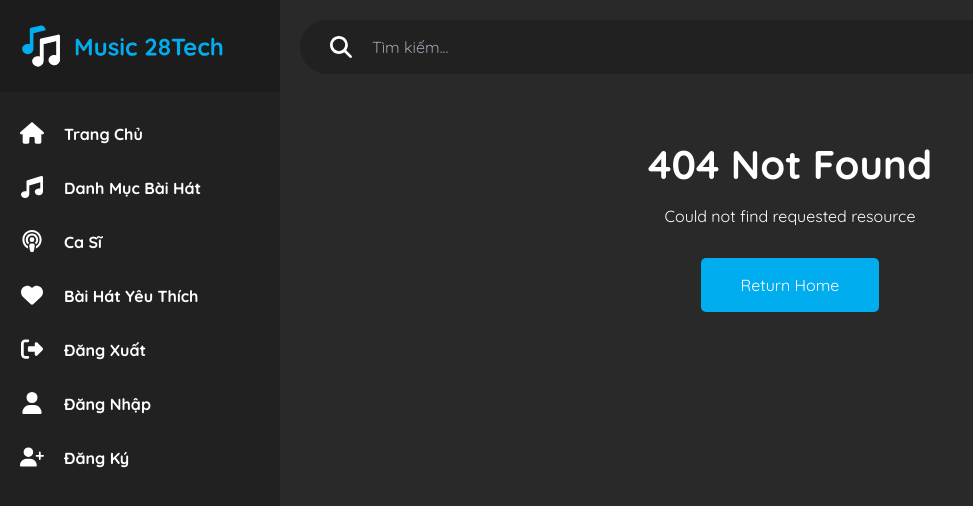
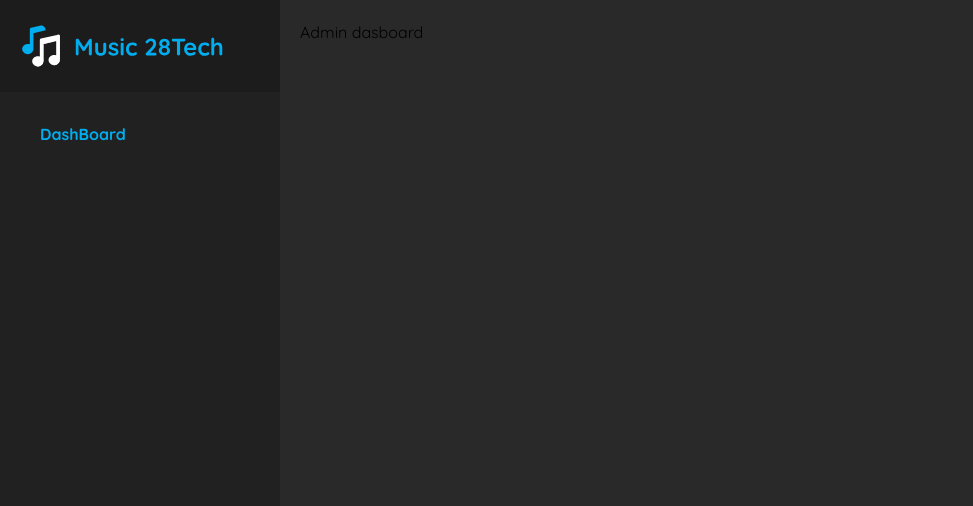
Before and after one commit to Subzerozzz/Project_FER, a React (Create React App) app: page /dashboard in a window 1280 px wide. Before the commit this address had no page. Shown: the top 506 px of the page, without its empty margins (0-973 px from the left). Built offline with nearby package versions, Linux system fonts and the light colour scheme.

Commit message:
create LayoutAdmin

```diff
--- a/src/App.js
+++ b/src/App.js
@@ -15,6 +15,7 @@ import { SingersPage } from "./pages/Singers/SingersPage";
 import { SongDetail } from "./pages/Song/SongDetail";
 import { SongLayout } from "./pages/Song/SongLayout";
 import { Wishlist } from "./pages/Wishlist/Wishlist";
+import DashBoard from "./pages/Admin/Dashboard";
 
 function App() {
   return (
@@ -40,6 +41,7 @@ function App() {
             <Route path="wishlist" element={<Wishlist />} />
             <Route path="*" element={<NotFound />}></Route>
           </Route>
+           <Route path="dashboard" element={<DashBoard/>}/>
         </Routes>
       </BrowserRouter>
     </>
--- /dev/null
+++ b/src/componentsAdmin/layouts/LayoutAdmin.js
@@ -0,0 +1,24 @@
+import { Outlet } from "react-router-dom";
+import { SiderAdmin } from "./SiderAdmin";
+export const LayoutAdmin = () => {
+  return (
+    <>
+      <div className="">
+        <div className="container mx-[auto]">
+          <div className="flex gap-[20px]">
+            <div className="sidebar w-[280px]">
+             <SiderAdmin/>
+            </div>
+            <div className="flex-1 mt-[20px]">
+            <main className="mb-[150px]">
+                <Outlet />
+              </main>
+            </div>
+          </div>
+        </div>
+      </div>
+      <div>
+      </div>
+    </>
+  );
+};
--- /dev/null
+++ b/src/componentsAdmin/layouts/SiderAdmin.js
@@ -0,0 +1,37 @@
+import { Link } from "react-router-dom"
+import { NavLink } from "react-router-dom";
+import {
+  FaHouse,
+} from "react-icons/fa6";
+export const SiderAdmin = () => {
+  return(
+    <>
+      <div className="bg-[#212121] h-[100vh] fixed w-[280px]">
+        <div className="sider_logo py-[25px] bg-[#1C1C1C] pl-[20px] h-[92px]">
+          <Link to="/">
+            <img
+              src="/Logo.svg"
+              alt="logo"
+              className=""
+            />
+          </Link>
+        </div>
+        <nav className="sider_navbar py-[30px] px-[20px]">
+        <ul className="">
+          <li className="mb-[30px]" >
+              <NavLink
+                to="/dashboard"
+                className="text-[white] font-[700] text-[16px] flex gap-[20px] hover:text-[#00ADEF] capitalize"
+              >
+                <span>{FaHouse}</span>
+                DashBoard
+              </NavLink>
+            </li>
+
+        </ul>
+      </nav>
+      </div>
+
+    </>
+  )
+}
--- /dev/null
+++ b/src/pages/Admin/Dashboard.js
@@ -0,0 +1,51 @@
+import { Link } from "react-router-dom"
+import { NavLink } from "react-router-dom";
+import {
+  FaHouse,
+} from "react-icons/fa6";
+export default function DashBoard(){
+    return(
+      <>
+      <div className="">
+        <div className="container mx-[auto]">
+          <div className="flex gap-[20px]">
+            <div className="sidebar w-[280px]">
+             <div className="bg-[#212121] h-[100vh] fixed w-[280px]">
+        <div className="sider_logo py-[25px] bg-[#1C1C1C] pl-[20px] h-[92px]">
+          <Link to="/">
+            <img
+              src="/Logo.svg"
+              alt="logo"
+              className=""
+            />
+          </Link>
+        </div>
+        <nav className="sider_navbar py-[30px] px-[20px]">
+        <ul className="">
+          <li className="mb-[30px]" >
+              <NavLink
+                to="/dashboard"
+                className="text-[white] font-[700] text-[16px] flex gap-[20px] hover:text-[#00ADEF] capitalize"
+              >
+                <span>{FaHouse}</span>
+                DashBoard
+              </NavLink>
+            </li>
+
+        </ul>
+      </nav>
+      </div>
+            </div>
+            <div className="flex-1 mt-[20px]">
+            <main className="mb-[150px]">
+               <div>Admin dasboard</div>
+              </main>
+            </div>
+          </div>
+        </div>
+      </div>
+      <div>
+      </div>
+    </>
+    )
+}
```
